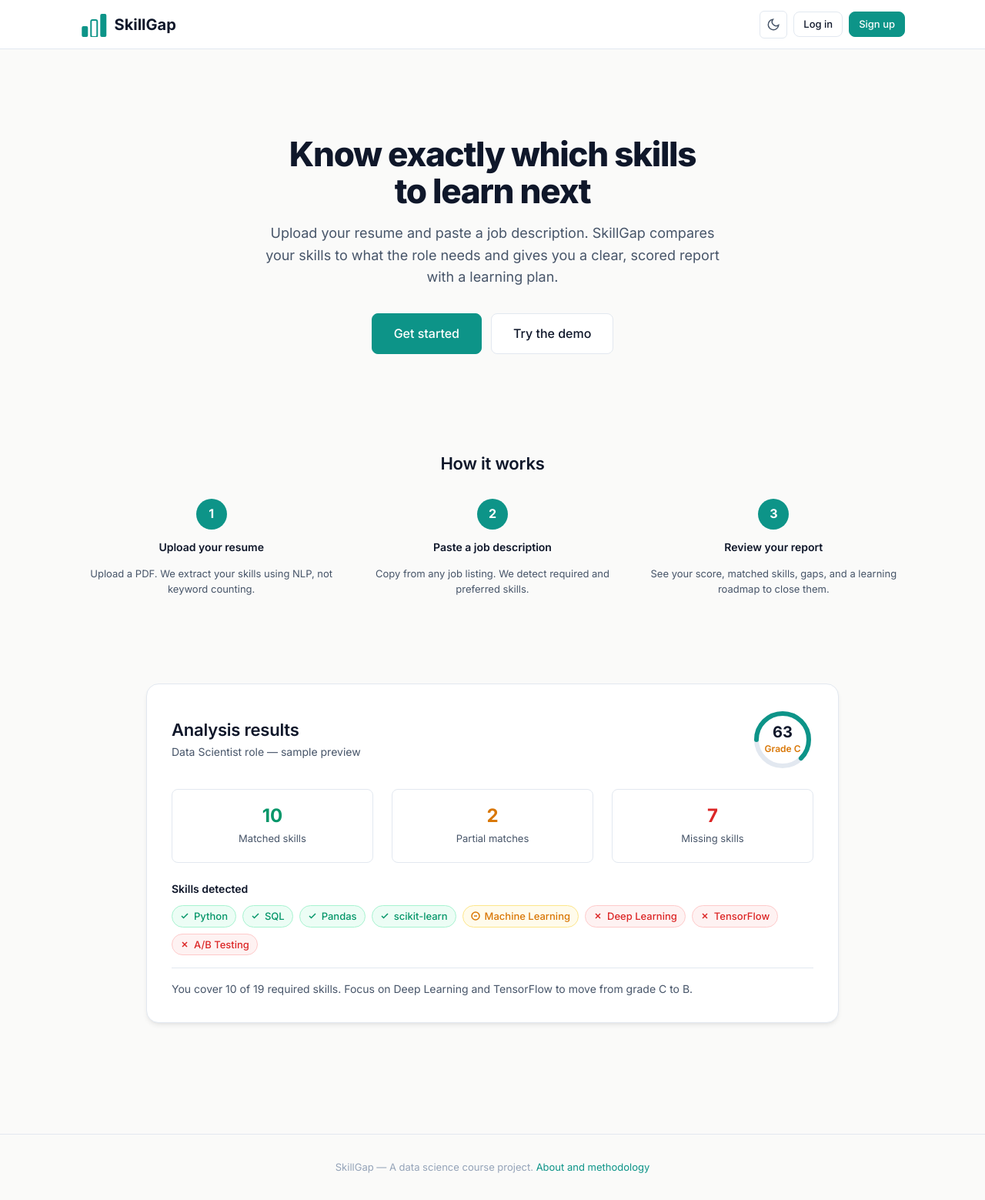
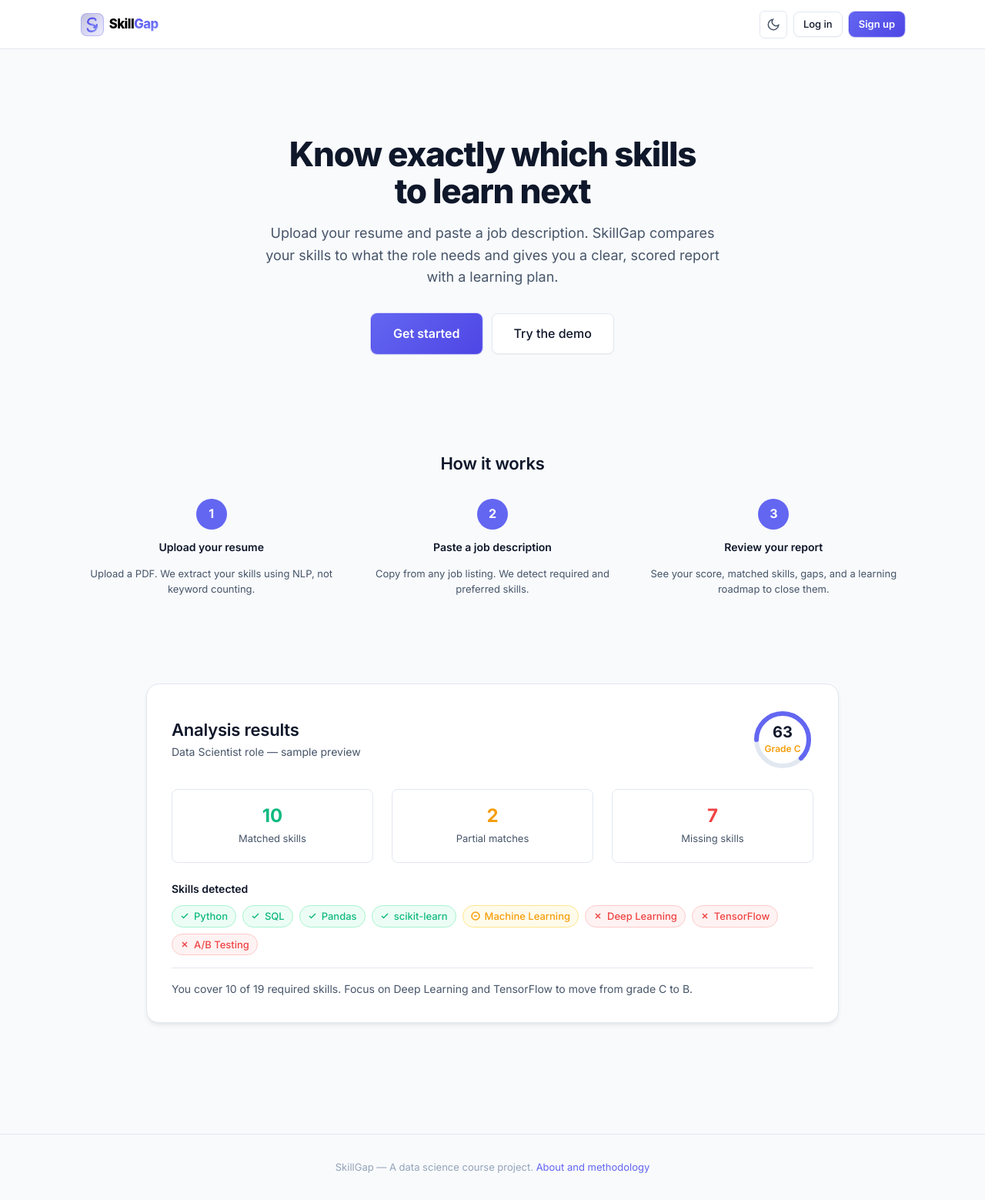
Before and after one commit to aditya705859-creator/skillgap, a FastAPI app: page / in a window 1280 px wide. Shown: the whole page at 77% size. Run offline with FastAPI, Linux system fonts and the light colour scheme.

Commit message:
feat(theme): refresh brand to Electric Indigo & Slate with interlocking SG monogram logo

```diff
--- a/app/static/css/style.css
+++ b/app/static/css/style.css
@@ -1,15 +1,16 @@
 /* SkillGap Design System
-   Based on: Inter font, 8px grid, teal accent, warm surfaces */
+   Theme: Electric Indigo & Slate (Modern SaaS)
+   Based on: Inter font, 8px grid, indigo-violet accents, crisp surfaces */
 
 /* ============ CSS VARIABLES ============ */
 :root {
   /* Surfaces */
-  --bg-primary: #FAFAF9;
-  --bg-secondary: #F5F5F4;
+  --bg-primary: #F8FAFC;
+  --bg-secondary: #F1F5F9;
   --bg-card: #FFFFFF;
   --bg-elevated: #FFFFFF;
   --bg-input: #FFFFFF;
-  --bg-hover: #F0FDFA;
+  --bg-hover: #EEF2FF;
 
   /* Text */
   --text-primary: #0F172A;
@@ -17,32 +18,32 @@
   --text-tertiary: #94A3B8;
   --text-inverse: #FFFFFF;
 
-  /* Accent */
-  --accent: #0D9488;
-  --accent-hover: #0F766E;
-  --accent-light: #CCFBF1;
-  --accent-bg: #F0FDFA;
+  /* Accent: Electric Indigo */
+  --accent: #6366F1;
+  --accent-hover: #4F46E5;
+  --accent-light: #EEF2FF;
+  --accent-bg: #F5F3FF;
 
   /* Status */
-  --matched: #059669;
+  --matched: #10B981;
   --matched-bg: #ECFDF5;
   --matched-border: #A7F3D0;
-  --partial: #D97706;
+  --partial: #F59E0B;
   --partial-bg: #FFFBEB;
   --partial-border: #FDE68A;
-  --missing: #DC2626;
+  --missing: #EF4444;
   --missing-bg: #FEF2F2;
   --missing-border: #FECACA;
 
   /* Borders */
   --border: #E2E8F0;
   --border-hover: #CBD5E1;
-  --border-focus: #0D9488;
+  --border-focus: #6366F1;
 
   /* Shadows */
   --shadow-sm: 0 1px 2px rgba(0,0,0,0.05);
-  --shadow-md: 0 4px 6px -1px rgba(0,0,0,0.07), 0 2px 4px -2px rgba(0,0,0,0.05);
-  --shadow-lg: 0 10px 15px -3px rgba(0,0,0,0.08), 0 4px 6px -4px rgba(0,0,0,0.04);
+  --shadow-md: 0 4px 6px -1px rgba(15, 23, 42, 0.07), 0 2px 4px -2px rgba(15, 23, 42, 0.05);
+  --shadow-lg: 0 10px 15px -3px rgba(15, 23, 42, 0.08), 0 4px 6px -4px rgba(15, 23, 42, 0.04);
 
   /* Spacing */
   --radius-sm: 6px;
@@ -315,18 +316,39 @@ a:hover { color: var(--accent-hover); text-decoration: underline; }
 .btn:focus-visible { outline: 2px solid var(--border-focus); outline-offset: 2px; }
 
 .btn-primary {
-  background: var(--accent);
+  background: linear-gradient(135deg, var(--accent) 0%, var(--accent-hover) 100%);
   color: white;
-  border-color: var(--accent);
+  border-color: transparent;
+  box-shadow: 0 1px 2px 0 rgba(0, 0, 0, 0.06), 0 0 0 1px rgba(99, 102, 241, 0.25);
+  font-weight: 600;
 }
-.btn-primary:hover { background: var(--accent-hover); border-color: var(--accent-hover); color: white; }
+.btn-primary:hover {
+  background: linear-gradient(135deg, var(--accent-hover) 0%, var(--accent-hover) 100%);
+  box-shadow: 0 4px 14px 0 rgba(99, 102, 241, 0.38);
+  transform: translateY(-1px);
+  color: white;
+}
+.btn-primary:active {
+  transform: translateY(0);
+  box-shadow: 0 1px 2px 0 rgba(0, 0, 0, 0.05);
+}
 
 .btn-secondary {
   background: var(--bg-card);
   color: var(--text-primary);
   border-color: var(--border);
+  box-shadow: 0 1px 2px 0 rgba(0, 0, 0, 0.04);
 }
-.btn-secondary:hover { background: var(--bg-secondary); border-color: var(--border-hover); color: var(--text-primary); }
+.btn-secondary:hover {
+  background: var(--bg-secondary);
+  border-color: var(--border-hover);
+  color: var(--text-primary);
+  box-shadow: 0 2px 5px 0 rgba(0, 0, 0, 0.06);
+  transform: translateY(-1px);
+}
+.btn-secondary:active {
+  transform: translateY(0);
+}
 
 .btn-ghost {
   background: transparent;
--- a/app/templates/base.html
+++ b/app/templates/base.html
@@ -22,12 +22,7 @@
     <div class="container">
       <div class="flex items-center gap-16">
         <a href="/dashboard" class="nav-brand">
-          <svg viewBox="0 0 36 32" width="32" height="28" fill="none" xmlns="http://www.w3.org/2000/svg">
-            <rect x="2" y="18" width="8" height="14" rx="2" fill="var(--accent)"/>
-            <rect x="14" y="10" width="8" height="22" rx="2" stroke="var(--accent)" stroke-width="2" fill="none"/>
-            <rect x="26" y="2" width="8" height="30" rx="2" fill="var(--accent)"/>
-          </svg>
-          <span>SkillGap</span>
+          <img src="/static/logo.svg" alt="SkillGap" height="32" style="height:32px;width:auto">
         </a>
         <div class="nav-links">
           <a href="/dashboard" class="nav-link {% if active_page == 'dashboard' %}active{% endif %}">Dashboard</a>
--- a/app/templates/landing.html
+++ b/app/templates/landing.html
@@ -5,12 +5,7 @@
 <nav class="navbar">
   <div class="container">
     <a href="/" class="nav-brand">
-      <svg viewBox="0 0 36 32" width="32" height="28" fill="none" xmlns="http://www.w3.org/2000/svg">
-        <rect x="2" y="18" width="8" height="14" rx="2" fill="var(--accent)"/>
-        <rect x="14" y="10" width="8" height="22" rx="2" stroke="var(--accent)" stroke-width="2" fill="none"/>
-        <rect x="26" y="2" width="8" height="30" rx="2" fill="var(--accent)"/>
-      </svg>
-      <span>SkillGap</span>
+      <img src="/static/logo.svg" alt="SkillGap" height="32" style="height:32px;width:auto">
     </a>
     <div class="nav-right">
       <button class="theme-toggle" onclick="toggleTheme()" aria-label="Toggle theme">
--- a/app/templates/market.html
+++ b/app/templates/market.html
@@ -141,7 +141,7 @@ document.addEventListener('DOMContentLoaded', function() {
 
   // 3. PCA + KMeans Scatter Plot
   if (pcaData && pcaData.roles && pcaData.roles.length > 0) {
-    var clusterColors = ['#0D9488', '#0284C7', '#7C3AED', '#D97706', '#E11D48'];
+    var clusterColors = ['#6366F1', '#0284C7', '#7C3AED', '#D97706', '#E11D48'];
     var traces = [];
 
     // Group points by cluster
```
Also changed, not shown: other parts of app/static/css/style.css (+18 -18 lines), app/services/report.py (+11 -11 lines), app/templates/auth/login.html (+2 -7 lines), app/templates/auth/signup.html (+2 -7 lines), app/templates/error.html (+1 -6 lines), app/static/favicon.svg, app/static/logo.svg.
